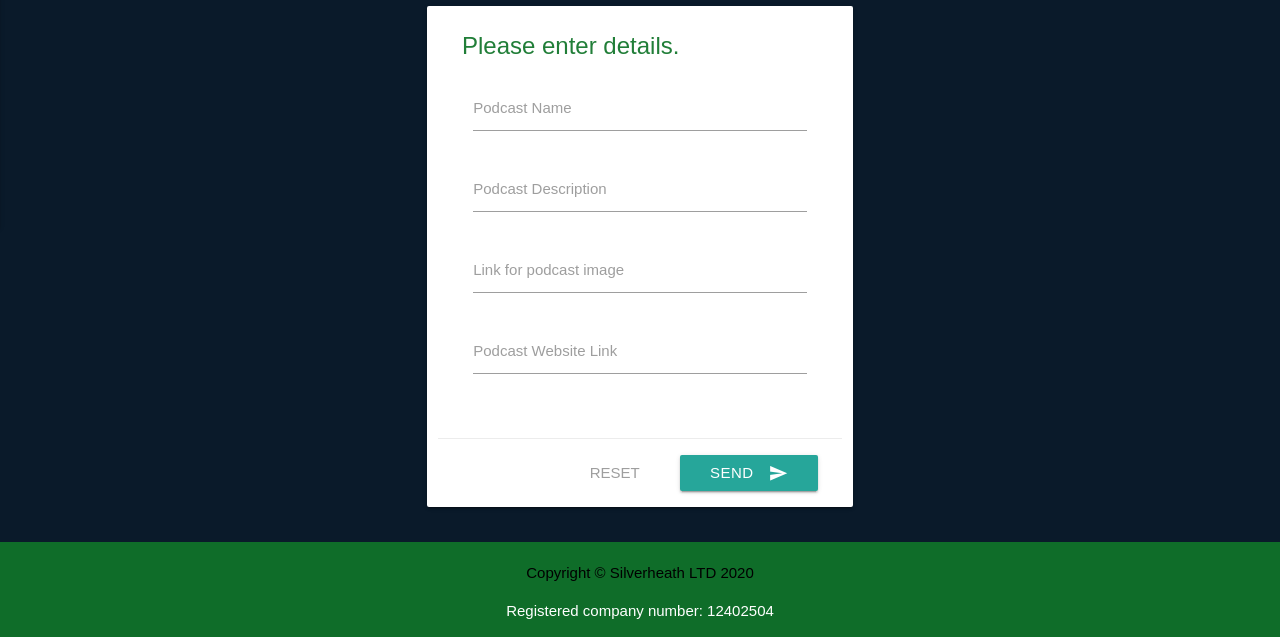
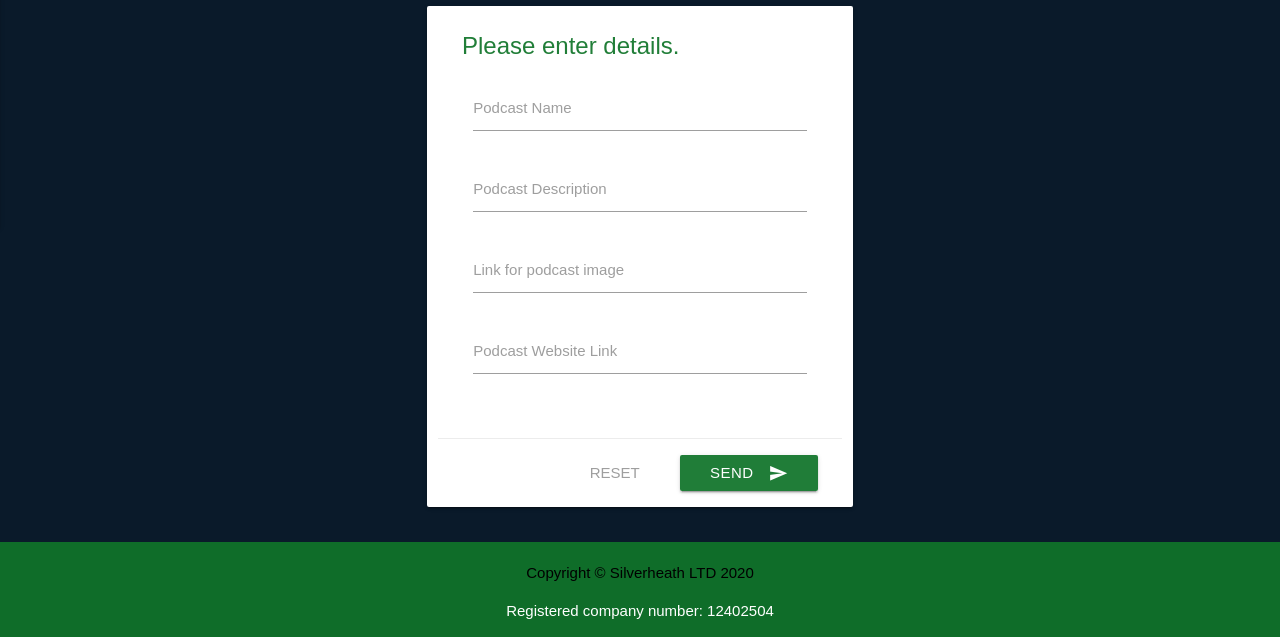
Before and after one commit to MD1968/podcast-directory, a Flask app: template templates/edit.html in a window 1280 px wide. Shown: the part 632-1269 px from the top of the page. Run offline with Flask 2, Linux system fonts and the light colour scheme; the template is opened without the code that fills it, so the values that code supplies are empty; some libraries are stand-ins or nearby versions.

```diff
--- a/templates/edit.html
+++ b/templates/edit.html
@@ -52,7 +52,7 @@
             </div>
             <div class="card-action right-align">
                 <input type="reset" id="reset" class="btn-flat grey-text waves-effect">
-                <button class="btn waves-effect waves-light" type="submit" name="action">Send
+                <button class="btn btns waves-effect waves-light" type="submit" name="action">Send
                     <i class="material-icons right">send</i></button>
             </div>
         </div>
--- a/templates/podcast_details.html
+++ b/templates/podcast_details.html
@@ -13,6 +13,7 @@
         </p>
     </div>
 <div class="detail-button s12 l12 m12 s12">
+<div class="valign-wrapper">
     <a href=" {{podcast.podcast_website}} " class=" buttons waves-effect waves-light btn btns btn_small ">View Podcast</a>
 </div>
 
```
